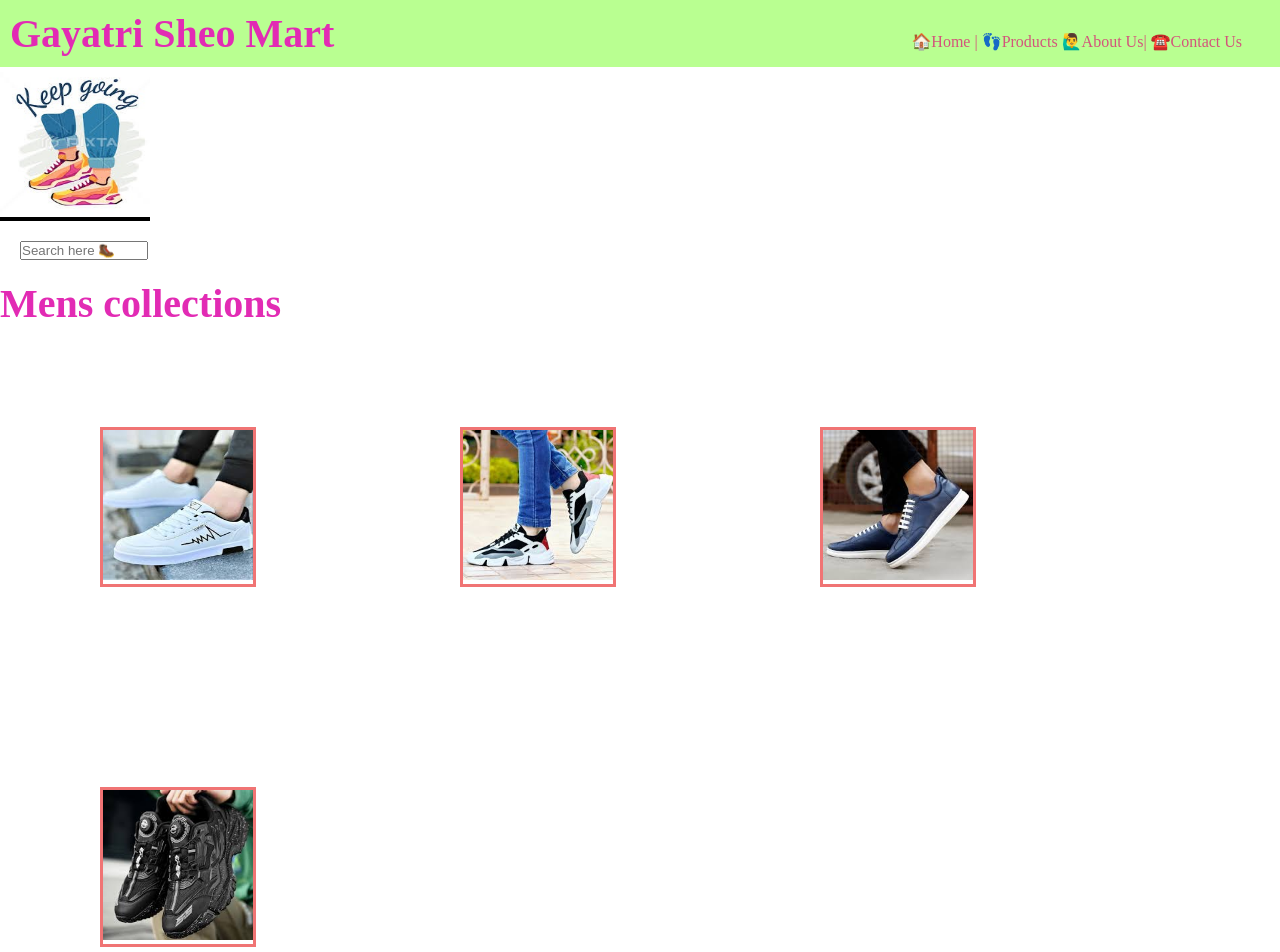
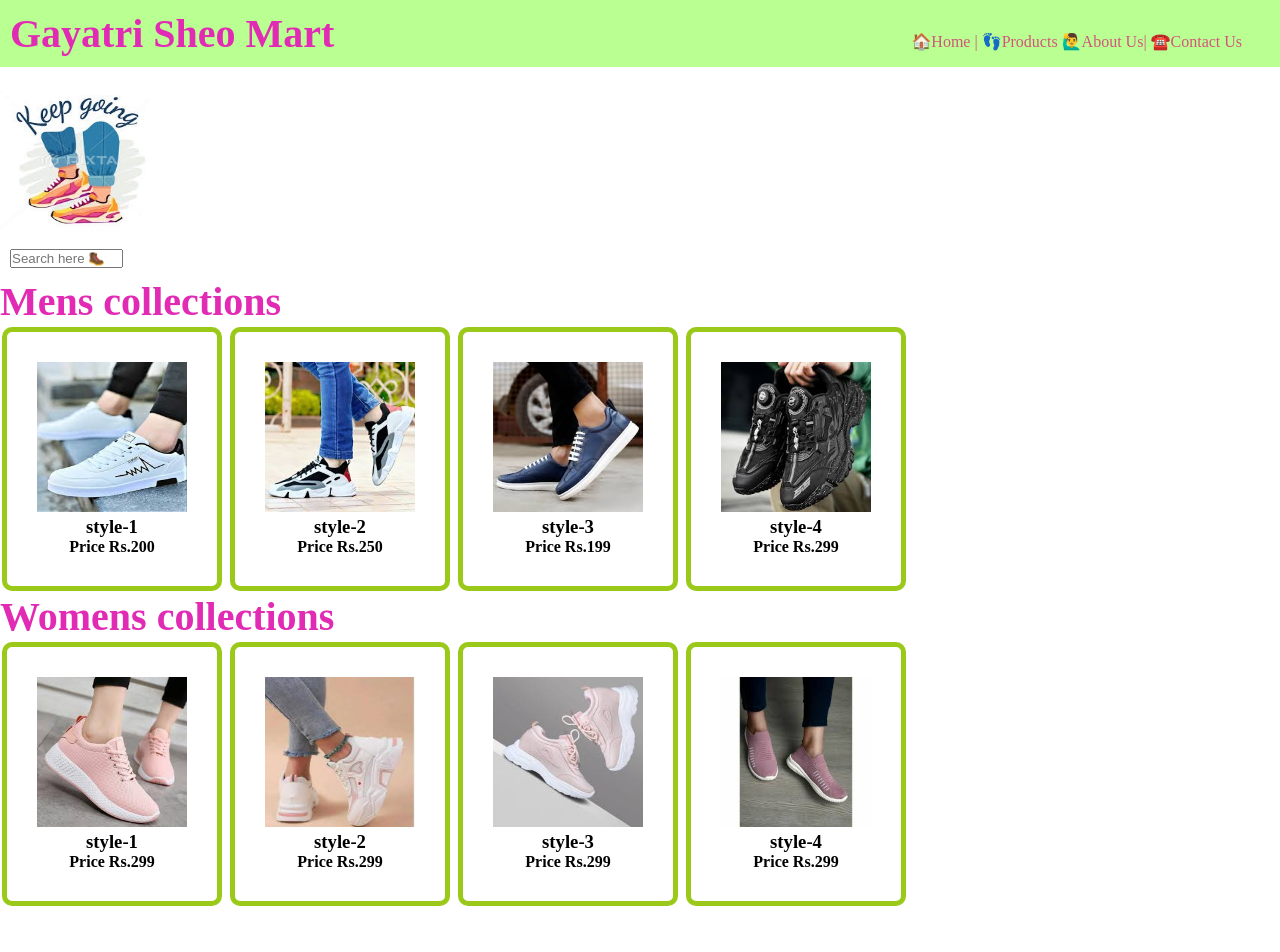
Before and after one commit to Vignesh14Mca/Viki-walk, a plain HTML site: page index.html in a window 1280 px wide. Shown: the top 952 px of the page. After the commit the page ends 908 px from the top, so only its background shows below. Drawn offline with Linux system fonts and the light colour scheme.

Commit message:
some modification done

```diff
--- a/index.html
+++ b/index.html
@@ -18,41 +18,60 @@
         </ul>
         </nav>
     </div>
+    <br>
     <div class="one">
     <img width="150px" height="150px" src="image/logo.jfif" alt="">
     </div>
+    <br>
     <div class="Searchbar">
         <input placeholder="Search here 🥾">
     </div>
+    <br>
     <h1>Mens collections</h1>
     <div>
     <div class="Products">
         <div class="box">
             <img width="150" height="150" src="image/For Men/img1.jfif" alt="boys collection">
+            <h3>style-1</h3>
+            <h4>Price Rs.200</h4>
         </div>
         <div class="box">
             <img width="150" height="150" src="image/For Men/img2.jfif" alt="boys collection">
+            <h3>style-2</h3>
+            <h4>Price Rs.250</h4>
         </div>
         <div class="box">
             <img width="150" height="150" src="image/For Men/img3.jfif" alt="boys collection">
+            <h3>style-3</h3>
+            <h4>Price Rs.199</h4>
         </div>
         <div class="box">
             <img width="150" height="150" src="image/For Men/img4.jfif" alt="boys collection">
+            <h3>style-4</h3>
+            <h4>Price Rs.299</h4>
         </div>
     </div>
     <h1>Womens collections</h1>
     <div class="Products">
         <div class="box">
             <img width="150" height="150" src="image/For Women/img1.jfif" alt="boys collection">
+            <h3>style-1</h3>
+            <h4>Price Rs.299</h4>
         </div>
         <div class="box">
             <img width="150" height="150" src="image/For Women/img2.jfif" alt="boys collection">
+            <h3>style-2</h3>
+            <h4>Price Rs.299</h4>
         </div>
         <div class="box">
             <img width="150" height="150" src="image/For Women/img3.jfif" alt="boys collection">
+            <h3>style-3</h3>
+            <h4>Price Rs.299</h4>
         </div>
         <div class="box">
             <img width="150" height="150" src="image/For Women/img4.jfif" alt="boys collection">
+            <h3>style-4</h3>
+            <h4>Price Rs.299</h4>
         </div>
     </div>
 </body>
--- a/style.css
+++ b/style.css
@@ -25,20 +25,28 @@ li:hover{
     color:rgb(12, 173, 112);
 }
 input{
-    width: 10%;
+    width: 60%;
     padding:50x;
 }
 .Searchbar{
-    padding: 20px;
+    padding: 10px;
+    display: inline-block;
 }
 .box{
-    border-color: rgb(240, 116, 116);
-    border-width: 3px;
+    border-color: rgb(154, 201, 26);
+    border-width: 5px;
     border-style: solid;
     display: inline-block;
+    border-radius: 10px;
+    padding: 30px;
     width: 150px;
-    margin: 100px;
+    margin: 2px;
+    text-align: center;
+}
+.box:hover{
+    background-color: rgb(236, 143, 28);
+    cursor: pointer;
 }
 .one{
-    display: inline-block; background-color: black;
+    display: inline-block;
 }
```
